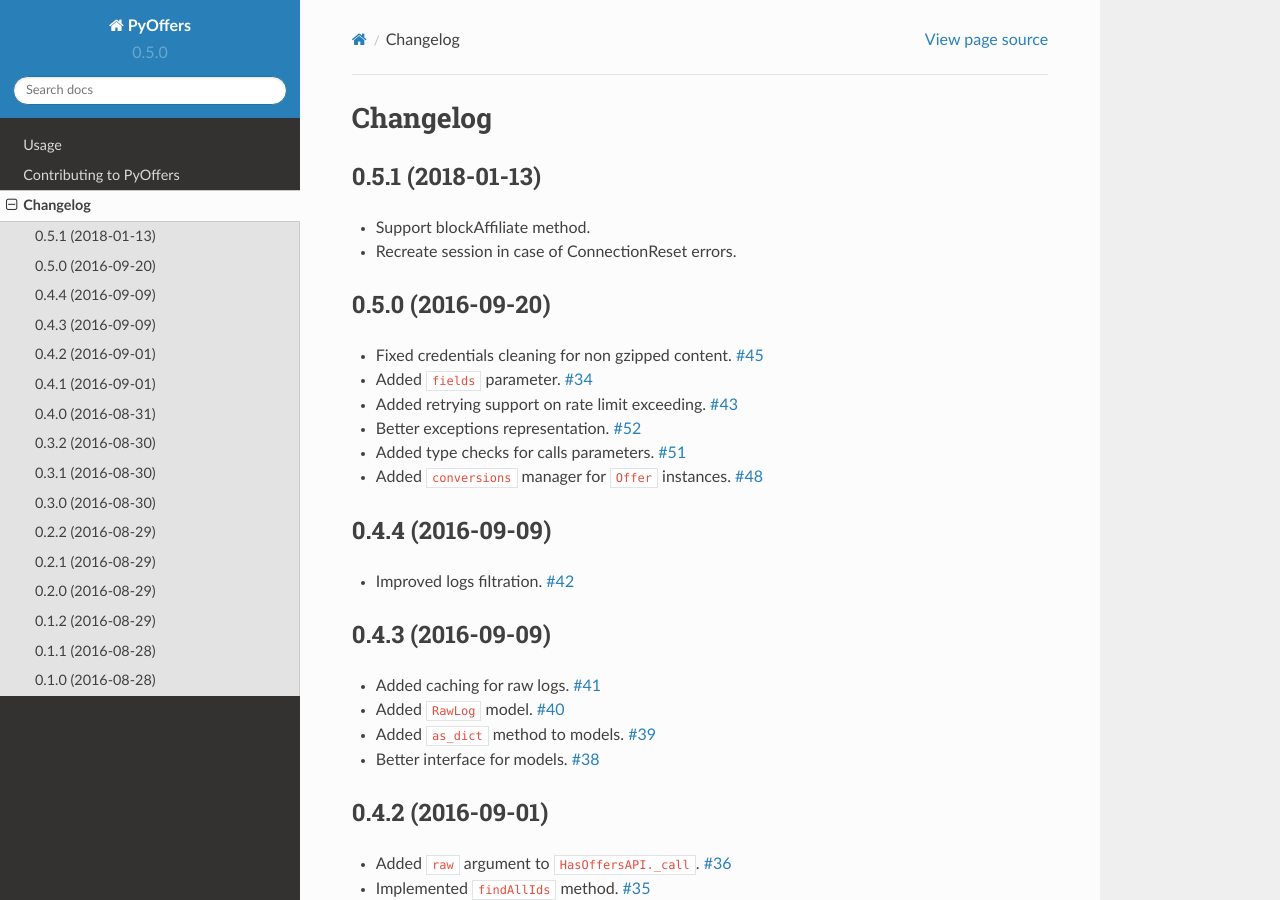
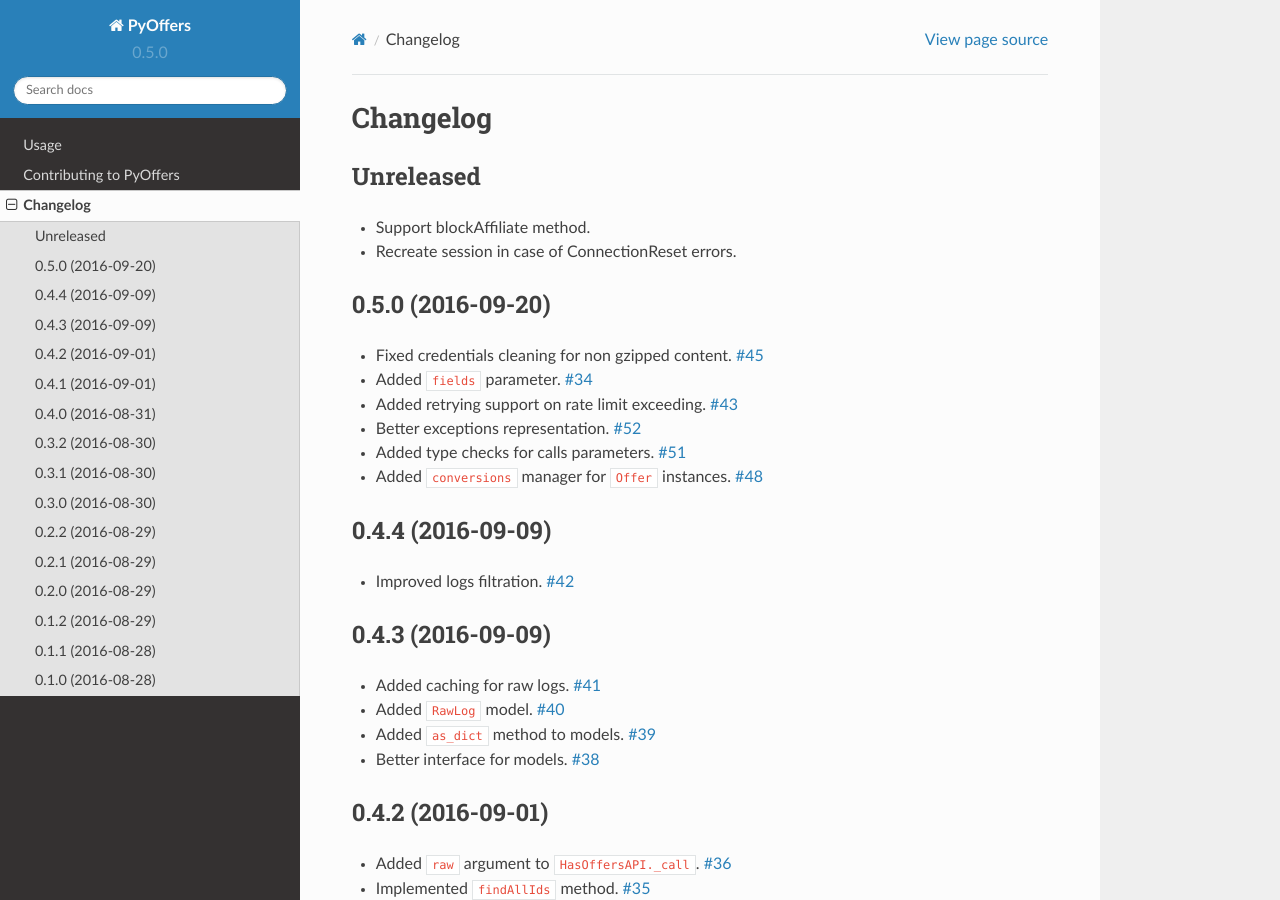
Before and after one commit to Stranger6667/pyoffers, a Sphinx documentation site: the page built from docs/changelog.rst, in a window 1280 px wide and 900 px high. Built offline with Sphinx 7.4.7 and the Read the Docs theme 2.0.0, drawn with Linux system fonts in a browser that asks for light colours.

Commit message:
Update changelog.rst

```diff
--- a/docs/changelog.rst
+++ b/docs/changelog.rst
@@ -3,8 +3,8 @@
 Changelog
 =========
 
-0.5.1 (2018-01-13)
-------------------
+Unreleased
+----------
 
 - Support blockAffiliate method.
 - Recreate session in case of ConnectionReset errors.
```
